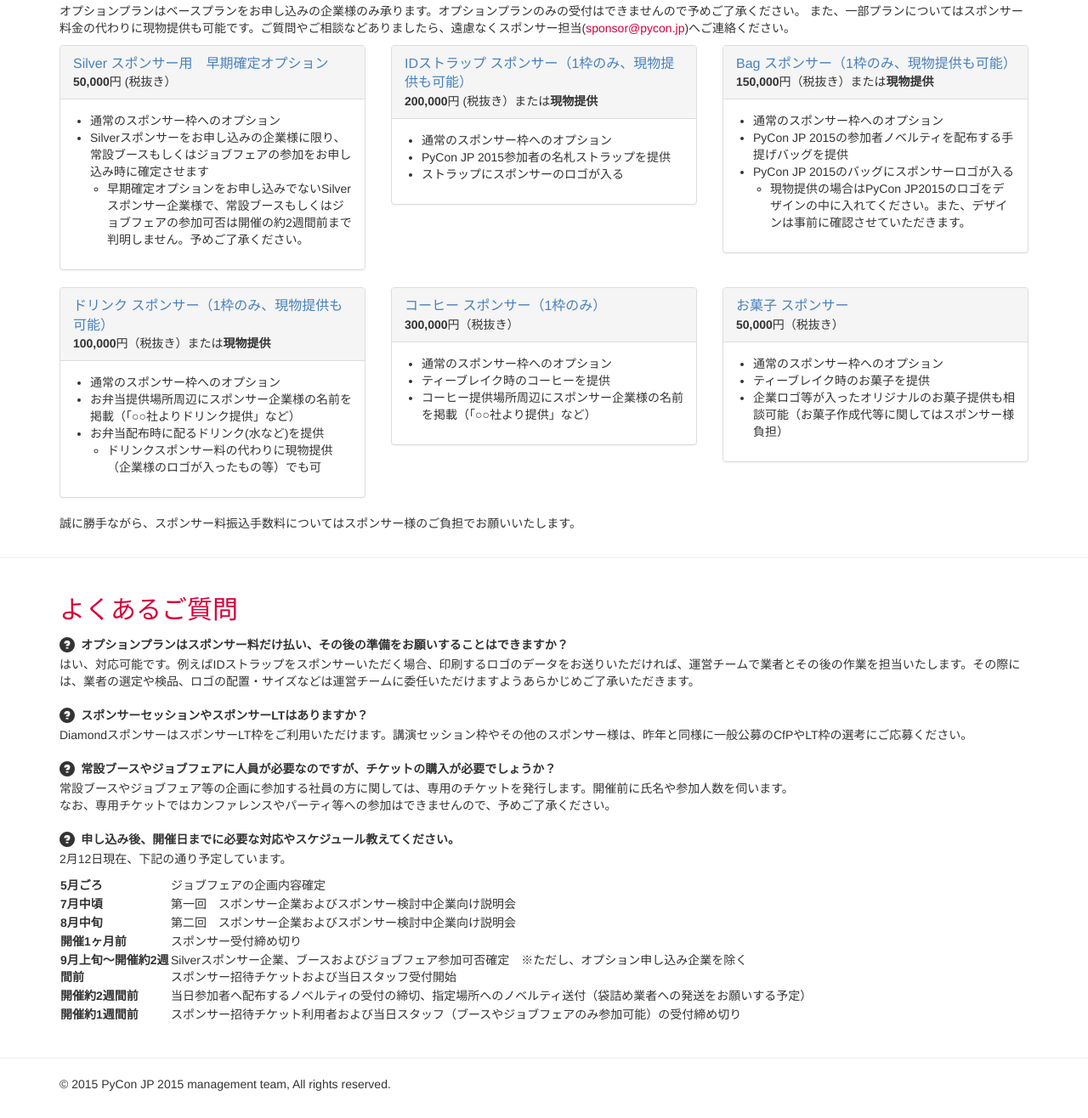
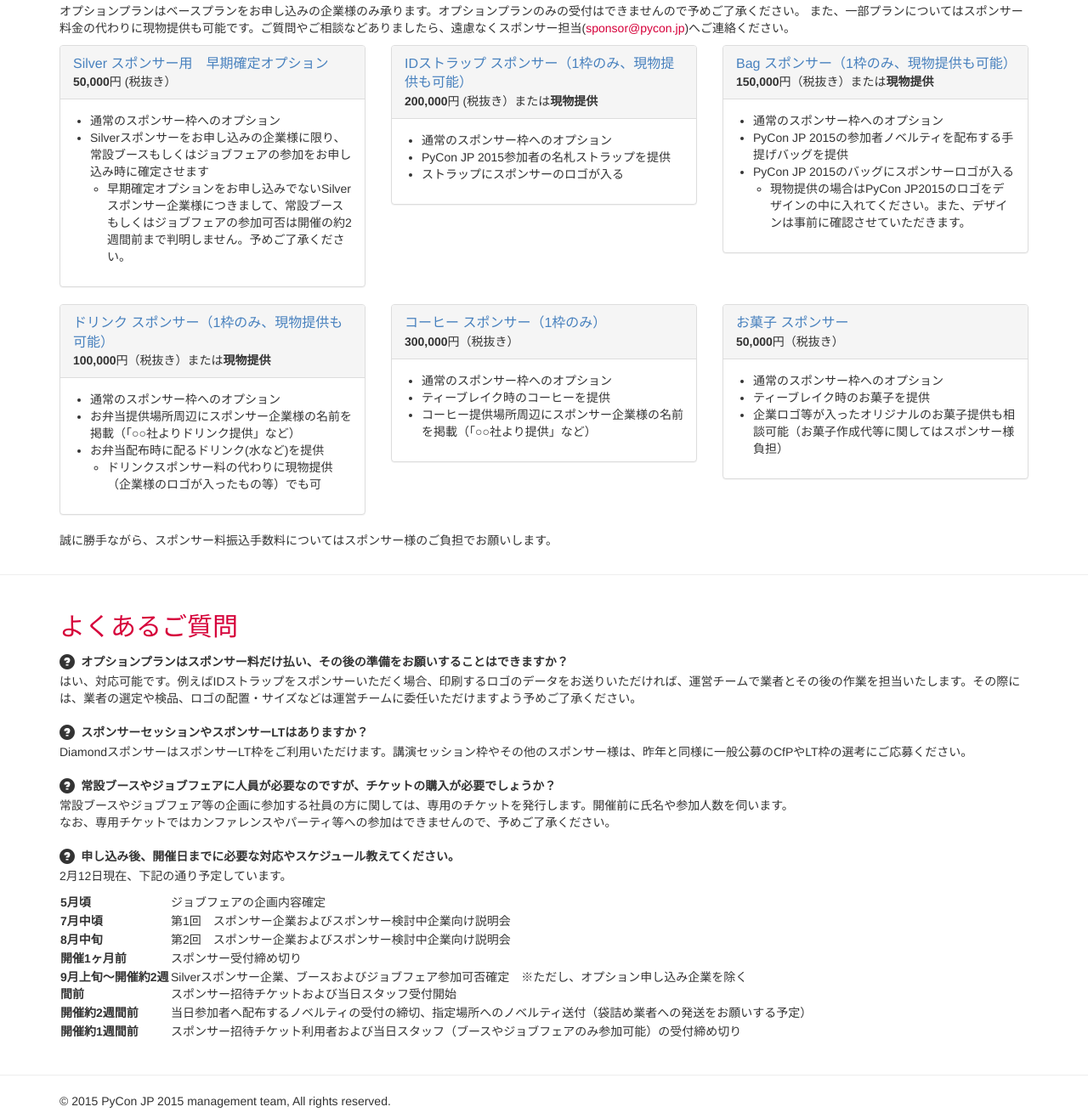
Before and after one commit to pyconjp/pyconjp2015-landingpage, a plain HTML site: page sponsors/prospectus.html in a window 1280 px wide. Shown: the part 1460-2776 px from the top of the page at 85% size. Drawn offline with Linux system fonts and the light colour scheme.

Commit message:
「てにをは」や表記のブレを直しました。 prospectus.html edited online with Bitbucket

```diff
--- a/sponsors/prospectus.html
+++ b/sponsors/prospectus.html
@@ -178,8 +178,8 @@
                 <li>スポンサー招待チケット枠 1</li>
                 <li>常設ブースもしくはジョブフェア出展の可能性
                   <ul>
-                    <li>参画企業数によって調整します。参加可否は開催約2週間前まで判明しません。早期に確定させたい場合はオプションプラン（5万円）と合わせてお申し込みください。</li>
-                    <li>常設ブースもしくはジョブフェアのどちらか片方のみ、設置または出展可能な可能性があります。</li>
+                    <li>参画企業数によって調整します。参加可否は開催約2週間前まで判明しません。早期に確定させたい場合はオプションプラン（50,000円/税抜き）と合わせてお申し込みください。</li>
+                    <li>常設ブースもしくはジョブフェアのどちらか片方のみ、設置または出展可能な場合があります。</li>
                     <li>常設ブース、ジョブフェアの両方へ参加をご希望の企業様はGoldスポンサーへお申し込みください。</li>
                   </ul>
                 </li>
@@ -212,7 +212,7 @@
                 <li>通常のスポンサー枠へのオプション</li>
                 <li>Silverスポンサーをお申し込みの企業様に限り、常設ブースもしくはジョブフェアの参加をお申し込み時に確定させます
                   <ul>
-                    <li>早期確定オプションをお申し込みでないSilverスポンサー企業様で、常設ブースもしくはジョブフェアの参加可否は開催の約2週間前まで判明しません。予めご了承ください。</li>
+                    <li>早期確定オプションをお申し込みでないSilverスポンサー企業様につきまして、常設ブースもしくはジョブフェアの参加可否は開催の約2週間前まで判明しません。予めご了承ください。</li>
                   </ul>
                 </li>
               </ul>
@@ -313,7 +313,7 @@
 
       </div>
       <p>
-        誠に勝手ながら、スポンサー料振込手数料についてはスポンサー様のご負担でお願いいたします。
+        誠に勝手ながら、スポンサー料振込手数料についてはスポンサー様のご負担でお願いします。
       </p>
 
     </div>
@@ -323,7 +323,7 @@
       <h2>よくあるご質問</h2>
       <dl>
         <dt><span class="glyphicon glyphicon-question-sign"></span>オプションプランはスポンサー料だけ払い、その後の準備をお願いすることはできますか？</dt>
-        <dd>はい、対応可能です。例えばIDストラップをスポンサーいただく場合、印刷するロゴのデータをお送りいただければ、運営チームで業者とその後の作業を担当いたします。その際には、業者の選定や検品、ロゴの配置・サイズなどは運営チームに委任いただけますようあらかじめご了承いただきます。</dd>
+        <dd>はい、対応可能です。例えばIDストラップをスポンサーいただく場合、印刷するロゴのデータをお送りいただければ、運営チームで業者とその後の作業を担当いたします。その際には、業者の選定や検品、ロゴの配置・サイズなどは運営チームに委任いただけますよう予めご了承ください。</dd>
       </dl>
 
       <dl>
@@ -342,13 +342,13 @@
         <dd><p>2月12日現在、下記の通り予定しています。</p>
           <table>
           <tr>
-            <th style="width: 130px">5月ごろ</th><td>ジョブフェアの企画内容確定</td>
+            <th style="width: 130px">5月頃</th><td>ジョブフェアの企画内容確定</td>
           <tr>
           </tr>
-            <th>7月中頃</th><td>第一回　スポンサー企業およびスポンサー検討中企業向け説明会</td>
+            <th>7月中頃</th><td>第1回　スポンサー企業およびスポンサー検討中企業向け説明会</td>
           <tr>
           </tr>
-            <th>8月中旬</th><td>第二回　スポンサー企業およびスポンサー検討中企業向け説明会</td>
+            <th>8月中旬</th><td>第2回　スポンサー企業およびスポンサー検討中企業向け説明会</td>
           <tr>
           </tr>
             <th>開催1ヶ月前</th><td>スポンサー受付締め切り</td>
```
